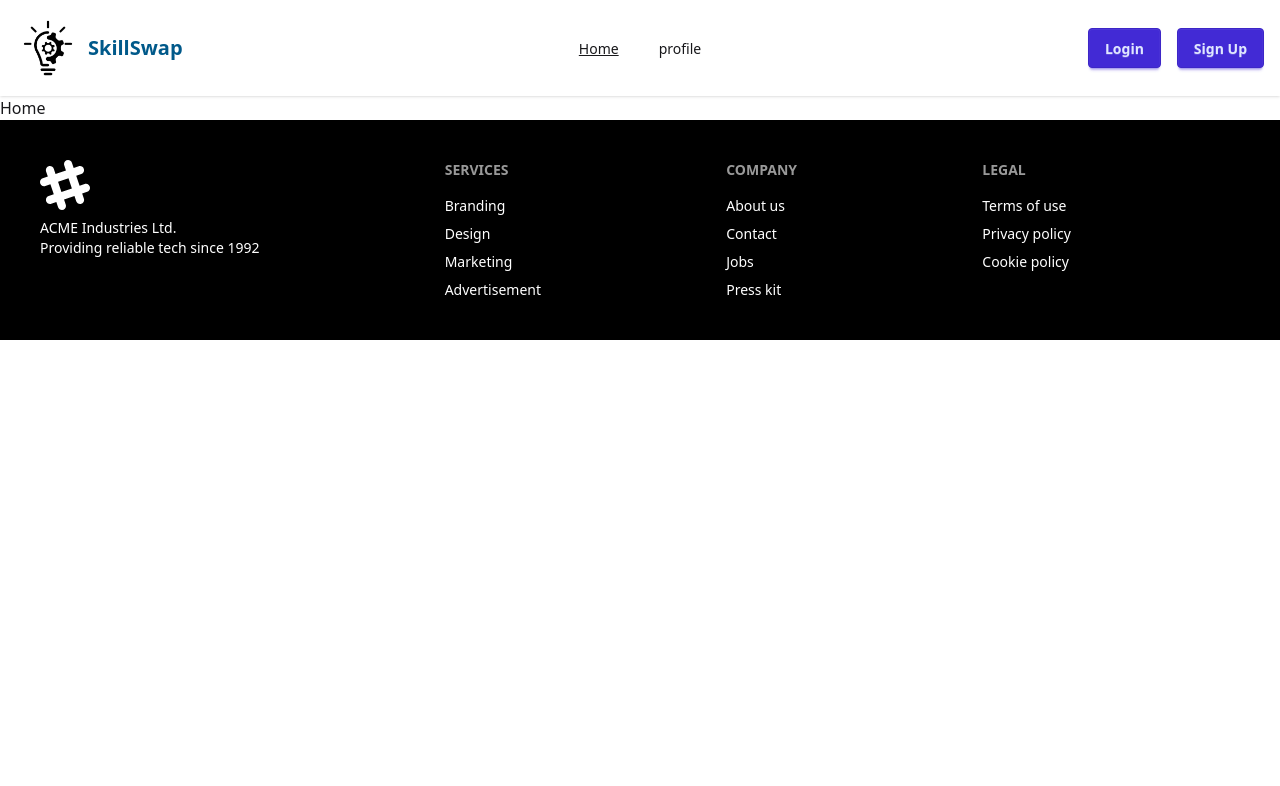
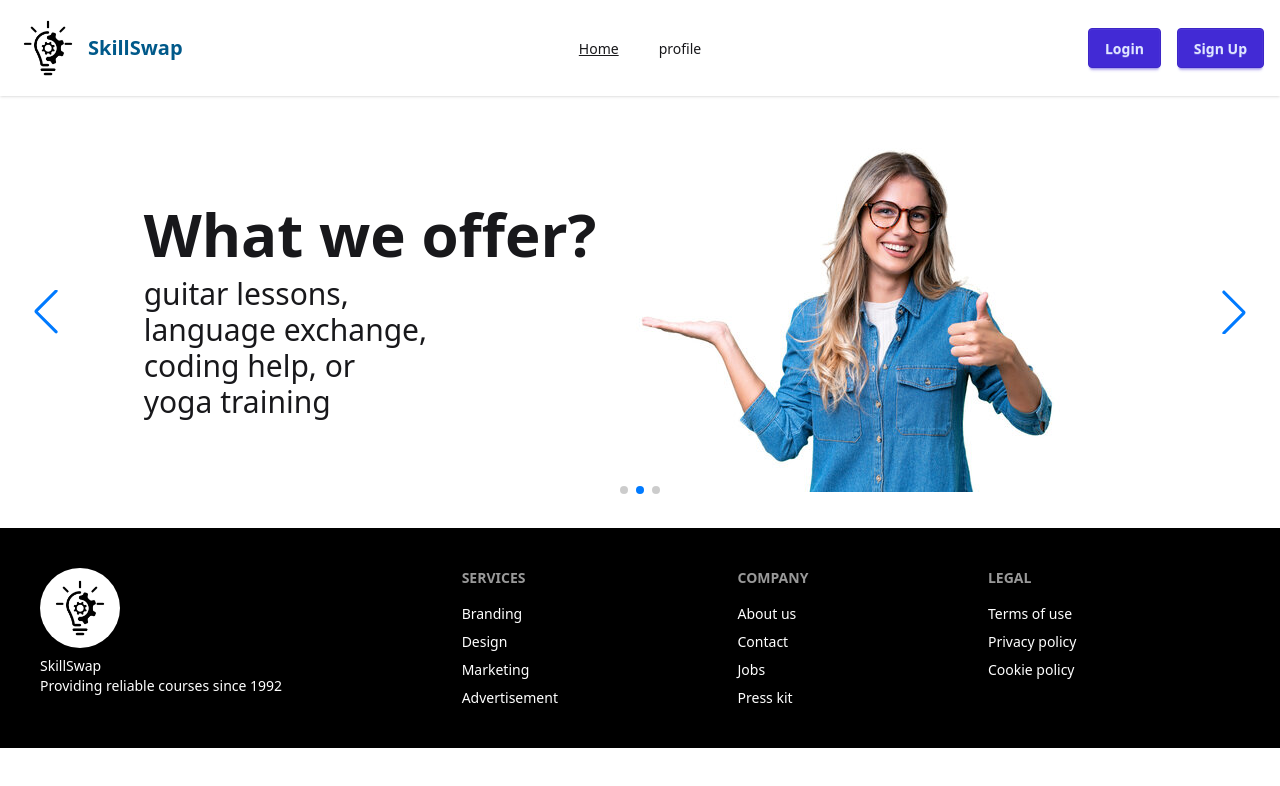
Before and after one commit to fahmida-oni2/my_skillswap_repo, a React (Vite) app: page / in a window 1280 px wide. Shown: the top 786 px of the page. Built offline with nearby package versions, Linux system fonts and the light colour scheme.

Commit message:
added yhe swiper

```diff
--- a/package.json
+++ b/package.json
@@ -11,9 +11,11 @@
   },
   "dependencies": {
     "@tailwindcss/vite": "^4.1.15",
+    "animate.css": "^4.1.1",
     "react": "^19.1.1",
     "react-dom": "^19.1.1",
     "react-router": "^7.9.4",
+    "swiper": "^12.0.3",
     "tailwindcss": "^4.1.15"
   },
   "devDependencies": {
--- /dev/null
+++ b/src/Components/Banner/Banner.jsx
@@ -0,0 +1,62 @@
+import React from 'react';
+import { Swiper, SwiperSlide } from 'swiper/react';
+import img from '../../assets/Banner3.jpg'
+import 'swiper/css';
+import 'swiper/css/pagination';
+import 'swiper/css/navigation';
+import { Autoplay, Pagination, Navigation } from 'swiper/modules';
+
+const Banner = () => {
+    return (
+    <div className='m-5' >
+
+      <Swiper
+        spaceBetween={30}
+        centeredSlides={true}
+        autoplay={{
+          delay: 5000,
+          disableOnInteraction: false,
+        }}
+        pagination={{
+          clickable: true,
+        }}
+        navigation={true}
+        modules={[Autoplay, Pagination, Navigation]}
+        className="mySwiper"
+      >
+
+        <SwiperSlide>
+          <div className=" flex flex-col lg:flex-row justify-center items-center p-4">
+            <div className='space-y-3 justify-center items-center'>
+            <h2 className='text-6xl font-bold'>Welcome to SkillSwap</h2>
+            <p className='text-3xl'>From coding to carpentry, <br />connect with experts in your neighborhood today.</p>
+            </div>
+            <img src={img} alt="" />
+          </div>
+        </SwiperSlide>
+
+        <SwiperSlide>
+          <div className=" flex flex-col lg:flex-row justify-center items-center p-4">
+           <div  className='space-y-3 justify-center items-center'>
+            <h2 className='text-6xl font-bold'>What we offer?</h2>
+            <p className='text-3xl'> guitar lessons,<br /> language exchange,<br /> coding help, or <br />yoga training</p>
+           </div>
+            <img src={img} alt="" />
+          </div>
+        </SwiperSlide>
+        <SwiperSlide>
+          <div className=" flex flex-col lg:flex-row justify-center items-center p-4">
+           <div  className='space-y-3 justify-center items-center'>
+            <h2 className='text-6xl font-bold'>Community status</h2>
+            <p className='text-3xl'>  guitar lessons,<br /> language exchange,<br /> coding help, or <br />yoga training</p>
+           </div>
+            <img src={img} alt="" />
+          </div>
+        </SwiperSlide>
+      </Swiper>
+    </div>
+  );
+};
+
+
+export default Banner;
--- a/src/Components/Footer/Footer.jsx
+++ b/src/Components/Footer/Footer.jsx
@@ -1,24 +1,16 @@
 import React from 'react';
-
+import logo from '../../assets/logo.jpg'
 const Footer = () => {
     return (
         <footer className="footer sm:footer-horizontal bg-black text-white p-10  ">
   <aside>
-    <svg
-      width="50"
-      height="50"
-      viewBox="0 0 24 24"
-      xmlns="http://www.w3.org/2000/svg"
-      fillRule="evenodd"
-      clipRule="evenodd"
-      className="fill-current">
-      <path
-        d="M22.672 15.226l-2.432.811.841 2.515c.33 1.019-.209 2.127-1.23 2.456-1.15.325-2.148-.321-2.463-1.226l-.84-2.518-5.013 1.677.84 2.517c.391 1.203-.434 2.542-1.831 2.542-.88 0-1.601-.564-1.86-1.314l-.842-2.516-2.431.809c-1.135.328-2.145-.317-2.463-1.229-.329-1.018.211-2.127 1.231-2.456l2.432-.809-1.621-4.823-2.432.808c-1.355.384-2.558-.59-2.558-1.839 0-.817.509-1.582 1.327-1.846l2.433-.809-.842-2.515c-.33-1.02.211-2.129 1.232-2.458 1.02-.329 2.13.209 2.461 1.229l.842 2.515 5.011-1.677-.839-2.517c-.403-1.238.484-2.553 1.843-2.553.819 0 1.585.509 1.85 1.326l.841 2.517 2.431-.81c1.02-.33 2.131.211 2.461 1.229.332 1.018-.21 2.126-1.23 2.456l-2.433.809 1.622 4.823 2.433-.809c1.242-.401 2.557.484 2.557 1.838 0 .819-.51 1.583-1.328 1.847m-8.992-6.428l-5.01 1.675 1.619 4.828 5.011-1.674-1.62-4.829z"></path>
-    </svg>
+    <figure>
+        <img src={logo} alt="" className='h-20 w-20 rounded-full'/>
+    </figure>
     <p>
-      ACME Industries Ltd.
+      SkillSwap
       <br />
-      Providing reliable tech since 1992
+      Providing reliable courses since 1992
     </p>
   </aside>
   <nav>
--- a/src/Components/Navbar/Navbar.jsx
+++ b/src/Components/Navbar/Navbar.jsx
@@ -1,5 +1,5 @@
 import React from 'react';
-import { NavLink } from 'react-router';
+import { Links, NavLink } from 'react-router';
 import './Navbar.css'
 import { Link } from 'react-router';
 import logo from '../../assets/logo.jpg'
@@ -22,7 +22,7 @@ const Navbar = () => {
       </ul>
     </div>
      <img src={logo} className='h-20 w-20 ' alt="" />
-    <a className=" text-xl font-extrabold text-sky-800">SkillSwap</a>
+    <Link to='/' className=" text-xl font-extrabold text-sky-800">SkillSwap</Link>
   </div>
   <div className="navbar-center hidden lg:flex">
     <ul className="menu menu-horizontal px-1">
--- a/src/Pages/Home/Home.jsx
+++ b/src/Pages/Home/Home.jsx
@@ -1,9 +1,11 @@
 import React from 'react';
+import Banner from '../../Components/Banner/Banner';
 
 const Home = () => {
     return (
         <div>
-            Home
+            <Banner></Banner>
+
         </div>
     );
 };
```
Also changed, not shown: src/App.css (line endings or trailing spaces), src/assets/Banner3.jpg (added), 1 other file (tests, documents, lock files or other folders).
